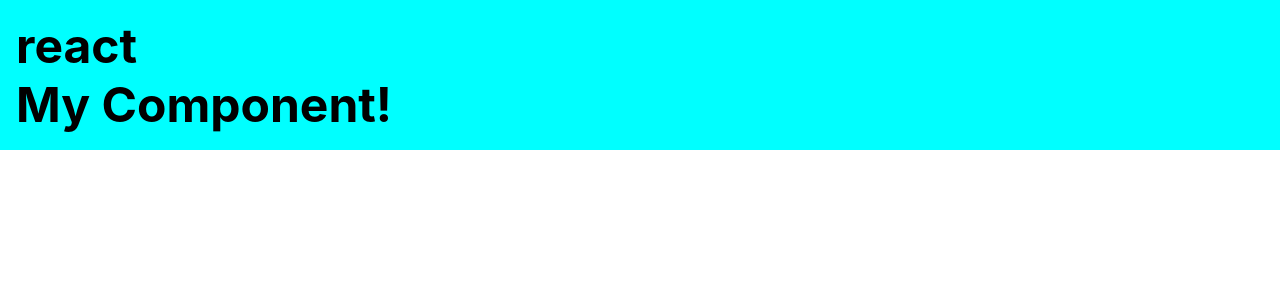
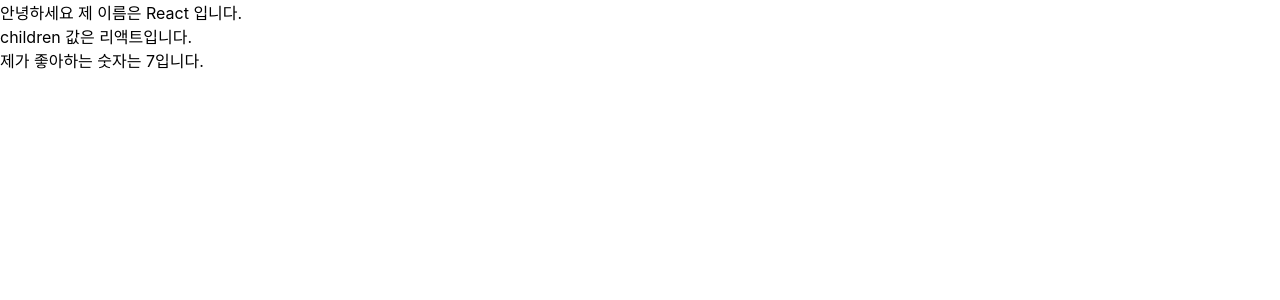
Before and after one commit to icarus8050/react-practice, a React (Create React App) app: page / in a window 1280 px wide. Shown: the top 300 px of the page. Built offline with nearby package versions, Linux system fonts and the light colour scheme.

Commit message:
함수형 컴포넌트 props 및 propTypes

```diff
--- a/src/App.js
+++ b/src/App.js
@@ -4,12 +4,8 @@ import MyComponent from "./component/MyComponent";
 
 class App extends Component {
     render() {
-        const name = 'react';
         return (
-            <div className="react">
-                {name}
-                <MyComponent />
-            </div>
+            <MyComponent name="React" favoriteNumber={7}>리액트</MyComponent>
         );
     }
 }
--- a/src/component/MyComponent.js
+++ b/src/component/MyComponent.js
@@ -1,5 +1,21 @@
-const MyComponent = () => {
-    return <div>My Component!</div>;
+import PropTypes from 'prop-types';
+
+const MyComponent = ({name, favoriteNumber, children}) => {
+    return <div>
+        안녕하세요 제 이름은 {name} 입니다. <br/>
+        children 값은 {children}
+        입니다.
+        <br />
+        제가 좋아하는 숫자는 {favoriteNumber}입니다.
+    </div>;
+};
+
+MyComponent.defaultProps = {
+    name: '기본 이름'
 }
 
+MyComponent.propTypes = {
+    name: PropTypes.string,
+    favoriteNumber: PropTypes.number.isRequired
+}
 export default MyComponent;
```
